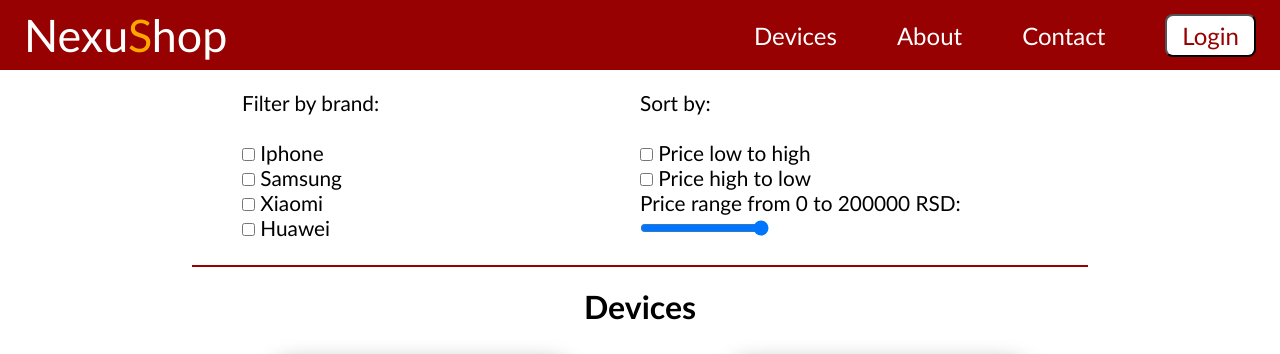
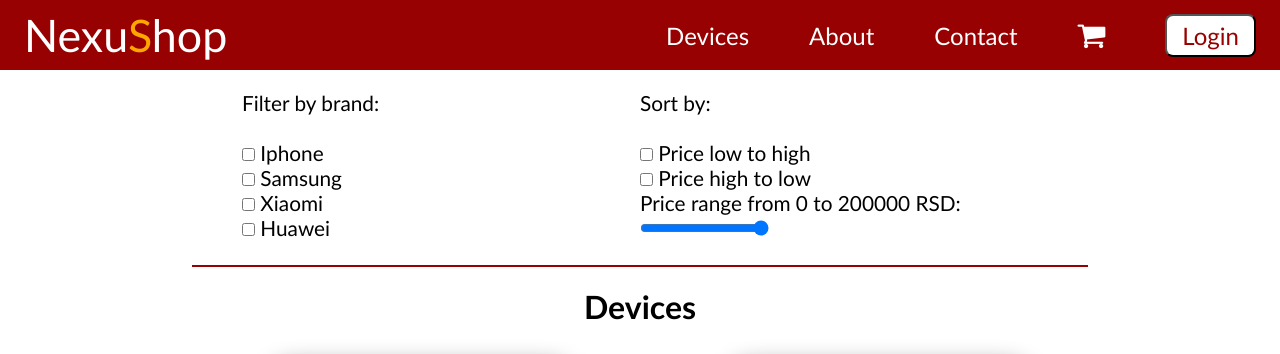
Before and after one commit to S-Mrvic/NexusMobileShop, a plain HTML site: page index.html in a window 1280 px wide. Shown: the top 354 px of the page. Drawn offline with Linux system fonts and the light colour scheme.

Commit message:
Added cart in nav

```diff
--- a/index.html
+++ b/index.html
@@ -7,6 +7,7 @@
     <title>Nexus Shop</title>
     <link rel="stylesheet" href="./assets/CSS/style.css" />
     <link rel="shortcut icon" href="./logo.png" />
+    <link rel="stylesheet" href="https://cdnjs.cloudflare.com/ajax/libs/font-awesome/4.7.0/css/font-awesome.min.css">
   </head>
   <body>
 
@@ -26,6 +27,9 @@
             </li>
             <li class="navItem">
               <a href="#contact" class="navLink">Contact</a>
+            </li>
+            <li class="navItem">
+              <a class="fa fa-shopping-cart" style="font-size:30px"></a>
             </li>
             <li class="navButton">
               <button class="login">Login</button>
```
